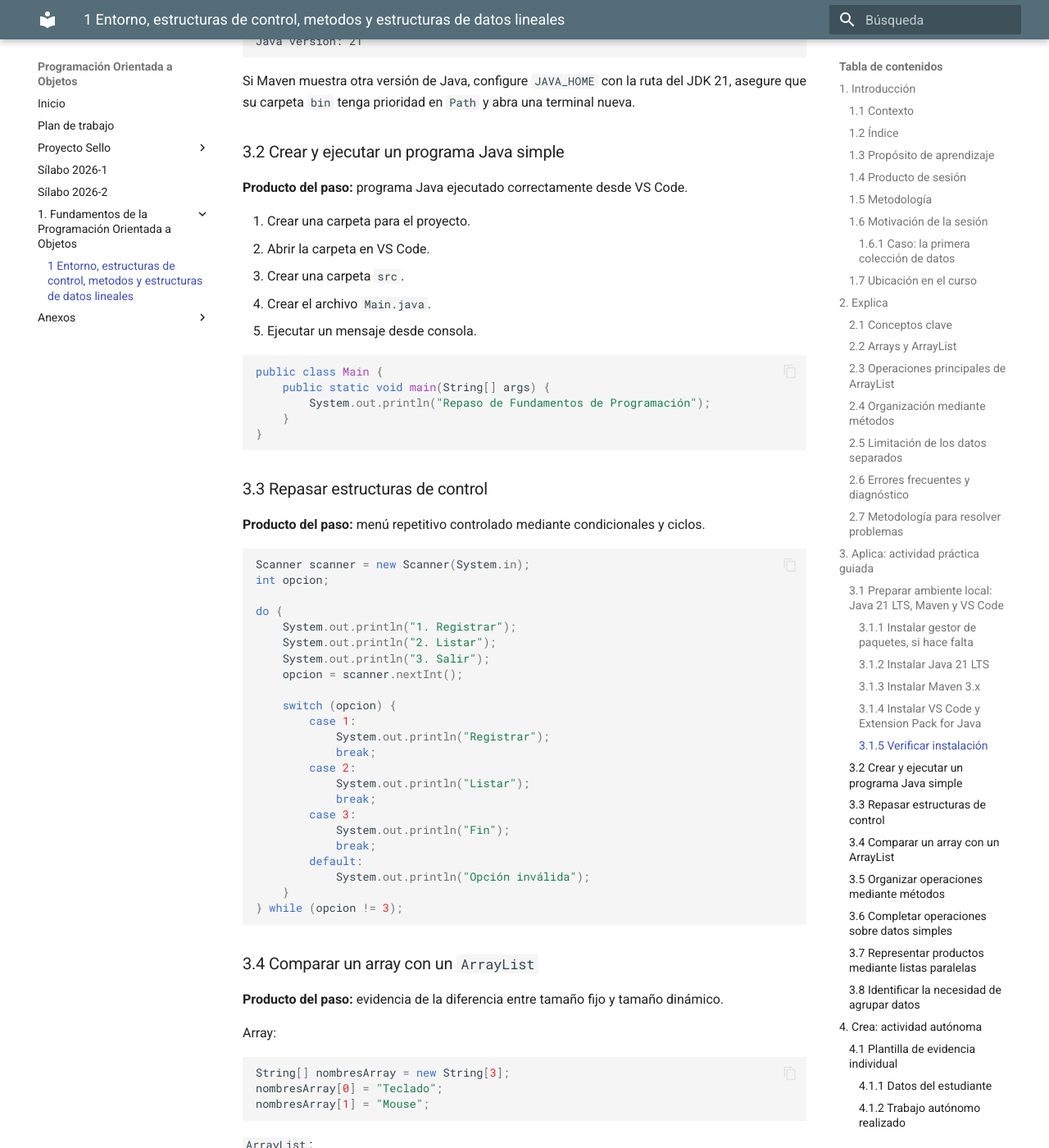
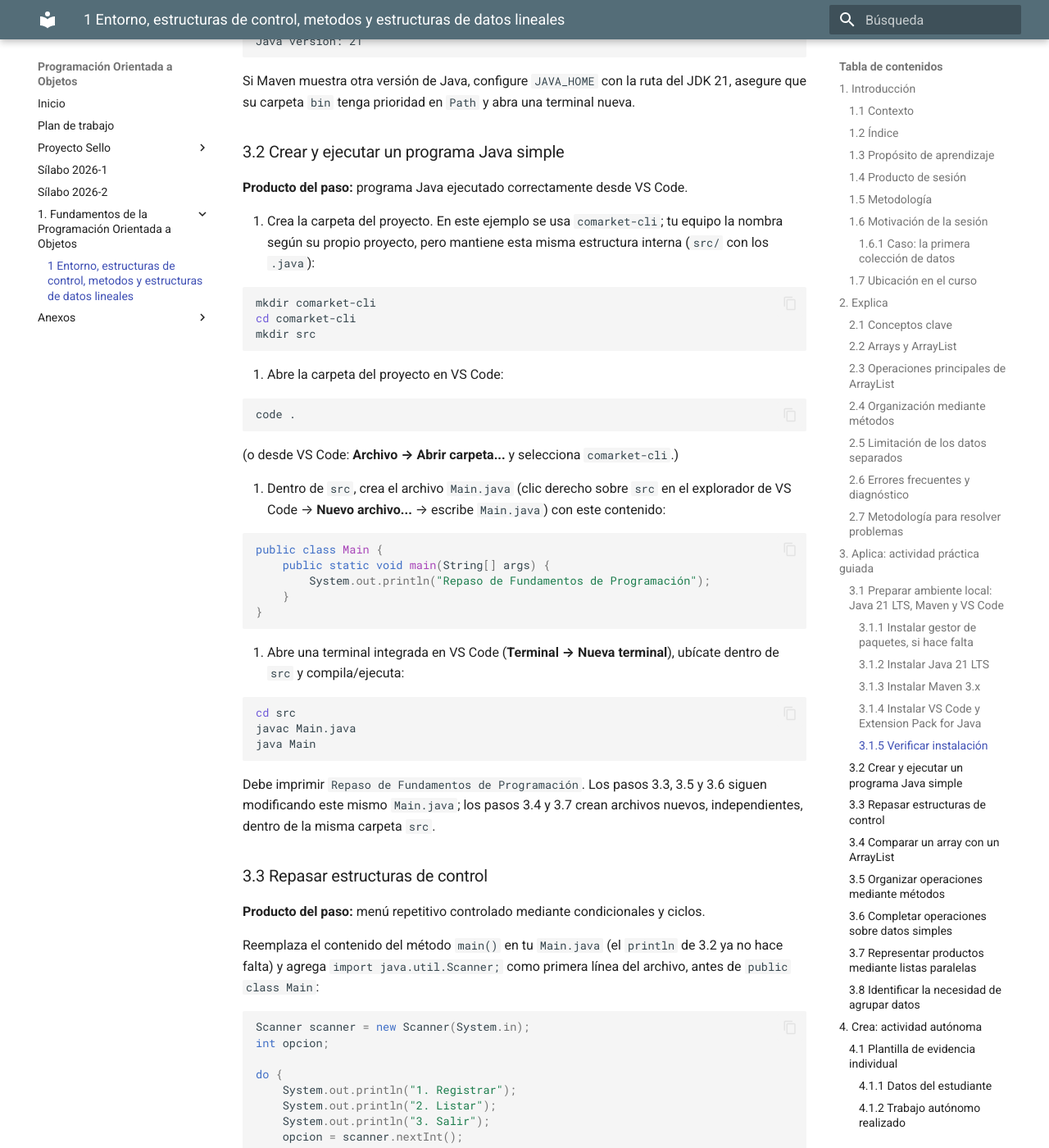
Before and after one commit to 262poo/comarket, an MkDocs documentation site: the page built from docs/sesiones/S01_Fundamentos_Estructuras_Datos.md, in a window 1280 px wide and 1400 px high, scrolled down 10485 px. Shown: the whole window at 82% size. Built offline with MkDocs 1.6.1 and Material for MkDocs 9.7.7, drawn with Linux system fonts in a browser that asks for light colours; some of the changed text lies outside the part shown.

Commit message:
first commit

````diff
--- a/docs/sesiones/S01_Fundamentos_Estructuras_Datos.md
+++ b/docs/sesiones/S01_Fundamentos_Estructuras_Datos.md
@@ -393,11 +393,23 @@ Si Maven muestra otra versión de Java, configure `JAVA_HOME` con la ruta del JD
 
 **Producto del paso:** programa Java ejecutado correctamente desde VS Code.
 
-1. Crear una carpeta para el proyecto.
-2. Abrir la carpeta en VS Code.
-3. Crear una carpeta `src`.
-4. Crear el archivo `Main.java`.
-5. Ejecutar un mensaje desde consola.
+1. Crea la carpeta del proyecto. En este ejemplo se usa `comarket-cli`; tu equipo la nombra según su propio proyecto, pero mantiene esta misma estructura interna (`src/` con los `.java`):
+
+```bash
+mkdir comarket-cli
+cd comarket-cli
+mkdir src
+```
+
+2. Abre la carpeta del proyecto en VS Code:
+
+```bash
+code .
+```
+
+   (o desde VS Code: **Archivo → Abrir carpeta...** y selecciona `comarket-cli`.)
+
+3. Dentro de `src`, crea el archivo `Main.java` (clic derecho sobre `src` en el explorador de VS Code → **Nuevo archivo...** → escribe `Main.java`) con este contenido:
 
 ```java
 public class Main {
@@ -407,9 +419,21 @@ public class Main {
 }
 ```
 
+4. Abre una terminal integrada en VS Code (**Terminal → Nueva terminal**), ubícate dentro de `src` y compila/ejecuta:
+
+```bash
+cd src
+javac Main.java
+java Main
+```
+
+Debe imprimir `Repaso de Fundamentos de Programación`. Los pasos 3.3, 3.5 y 3.6 siguen modificando este mismo `Main.java`; los pasos 3.4 y 3.7 crean archivos nuevos, independientes, dentro de la misma carpeta `src`.
+
 ### 3.3 Repasar estructuras de control
 
 **Producto del paso:** menú repetitivo controlado mediante condicionales y ciclos.
+
+Reemplaza el contenido del método `main()` en tu `Main.java` (el `println` de 3.2 ya no hace falta) y agrega `import java.util.Scanner;` como primera línea del archivo, antes de `public class Main`:
 
 ```java
 Scanner scanner = new Scanner(System.in);
@@ -441,27 +465,43 @@ do {
 
 **Producto del paso:** evidencia de la diferencia entre tamaño fijo y tamaño dinámico.
 
-Array:
+Este es un archivo nuevo e independiente de `Main.java`. Crea `ComparacionArrayArrayList.java` dentro de `src` con este contenido completo:
 
 ```java
-String[] nombresArray = new String[3];
-nombresArray[0] = "Teclado";
-nombresArray[1] = "Mouse";
+import java.util.ArrayList;
+
+public class ComparacionArrayArrayList {
+    public static void main(String[] args) {
+        String[] nombresArray = new String[3];
+        nombresArray[0] = "Teclado";
+        nombresArray[1] = "Mouse";
+
+        ArrayList<String> nombres = new ArrayList<>();
+        nombres.add("Teclado");
+        nombres.add("Mouse");
+        nombres.add("Monitor");
+        nombres.add("Audífonos");
+
+        System.out.println("Array (tamaño fijo " + nombresArray.length + "):");
+        for (String nombre : nombresArray) {
+            System.out.println(nombre);
+        }
+
+        System.out.println("ArrayList (tamaño dinámico " + nombres.size() + "):");
+        for (String nombre : nombres) {
+            System.out.println(nombre);
+        }
+    }
+}
 ```
 
-`ArrayList`:
-
-```java
-ArrayList<String> nombres = new ArrayList<>();
-nombres.add("Teclado");
-nombres.add("Mouse");
-nombres.add("Monitor");
-nombres.add("Audífonos");
-```
+Compila y ejecuta igual que en 3.2, pero con este archivo (`javac ComparacionArrayArrayList.java` y `java ComparacionArrayArrayList`). Nota que `nombresArray[2]` nunca se asigna: al imprimirlo, Java muestra `null` — evidencia directa de que el array reservó tamaño fijo desde su creación, tenga o no todos los valores asignados.
 
 ### 3.5 Organizar operaciones mediante métodos
 
 **Producto del paso:** programa dividido en operaciones pequeñas.
+
+Sigues en `Main.java`. Primero agrega `import java.util.ArrayList;` junto al `import java.util.Scanner;` del inicio del archivo. Luego agrega estos tres métodos **dentro de la clase `Main`, pero fuera de `main()`** (después de la llave que cierra `main`, antes de la llave que cierra la clase):
 
 ```java
 public static void registrar(ArrayList<String> nombres, Scanner scanner) {
@@ -486,6 +526,25 @@ public static int buscar(ArrayList<String> nombres, String nombreBuscado) {
 }
 ```
 
+Para que el menú los use, dentro de `main()` declara la lista justo antes del `do`:
+
+```java
+ArrayList<String> nombres = new ArrayList<>();
+```
+
+y reemplaza el `case 1` y `case 2` del `switch` de 3.3, que hoy solo imprimen texto, para que llamen a los métodos:
+
+```java
+case 1:
+    registrar(nombres, scanner);
+    break;
+case 2:
+    listar(nombres);
+    break;
+```
+
+(`buscar()` se conecta recién en 3.6, junto con `actualizar()` y `eliminar()`.)
+
 ### 3.6 Completar operaciones sobre datos simples
 
 **Producto del paso:** registro, listado, búsqueda, actualización y eliminación sobre un `ArrayList`.
@@ -504,7 +563,9 @@ public static int buscar(ArrayList<String> nombres, String nombreBuscado) {
 5. **Pruebas**:
    - caso normal: actualizar y eliminar un nombre existente.
    - caso límite: intentar actualizar o eliminar un nombre que no está en la lista.
-6. **Código**: completa `actualizar(ArrayList<String> nombres, Scanner scanner)` y `eliminar(ArrayList<String> nombres, Scanner scanner)` siguiendo el estilo de los métodos de 3.5.
+6. **Código**: completa `actualizar(ArrayList<String> nombres, Scanner scanner)` y `eliminar(ArrayList<String> nombres, Scanner scanner)` siguiendo el estilo de los métodos de 3.5, y agrégalos a la clase `Main` igual que en 3.5.
+
+Con `actualizar()` y `eliminar()` ya escritos, completa el `switch` de `main()`: agrega `case 3` para llamar a `buscar()` (mostrando la posición encontrada o un aviso si devuelve `-1`), `case 4` para llamar a `actualizar()`, y `case 5` para llamar a `eliminar()` — siguiendo el mismo patrón que ya usaste en 3.5 para `case 1` y `case 2`. Ajusta también las opciones del menú impreso en el `do` para que el número 6 ("Salir") quede después de "Actualizar" y "Eliminar".
 
 Operaciones mínimas del menú completo:
 
@@ -521,30 +582,36 @@ En esta sesión estas operaciones sirven para recuperar estructuras de control y
 
 **Producto del paso:** datos de productos registrados sin utilizar clases propias.
 
+Otro archivo nuevo e independiente. Crea `ProductosListasParalelas.java` dentro de `src` con este contenido completo:
+
 ```java
-ArrayList<String> codigos = new ArrayList<>();
-ArrayList<String> nombres = new ArrayList<>();
-ArrayList<Double> precios = new ArrayList<>();
-ArrayList<Integer> stocks = new ArrayList<>();
+import java.util.ArrayList;
 
-codigos.add("P001");
-nombres.add("Teclado");
-precios.add(80.0);
-stocks.add(10);
+public class ProductosListasParalelas {
+    public static void main(String[] args) {
+        ArrayList<String> codigos = new ArrayList<>();
+        ArrayList<String> nombres = new ArrayList<>();
+        ArrayList<Double> precios = new ArrayList<>();
+        ArrayList<Integer> stocks = new ArrayList<>();
+
+        codigos.add("P001");
+        nombres.add("Teclado");
+        precios.add(80.0);
+        stocks.add(10);
+
+        for (int i = 0; i < codigos.size(); i++) {
+            System.out.println(
+                    codigos.get(i) + " - " +
+                    nombres.get(i) + " - S/ " +
+                    precios.get(i) + " - Stock: " +
+                    stocks.get(i)
+            );
+        }
+    }
+}
 ```
 
-Recorrido:
-
-```java
-for (int i = 0; i < codigos.size(); i++) {
-    System.out.println(
-            codigos.get(i) + " - " +
-            nombres.get(i) + " - S/ " +
-            precios.get(i) + " - Stock: " +
-            stocks.get(i)
-    );
-}
-```
+Compila y ejecuta igual que en 3.2 y 3.4, con este archivo (`javac ProductosListasParalelas.java` y `java ProductosListasParalelas`).
 
 ### 3.8 Identificar la necesidad de agrupar datos
 
````
Also changed, not shown: comarket-cli/README.md (added, +29 -0 lines), 4 other files.
